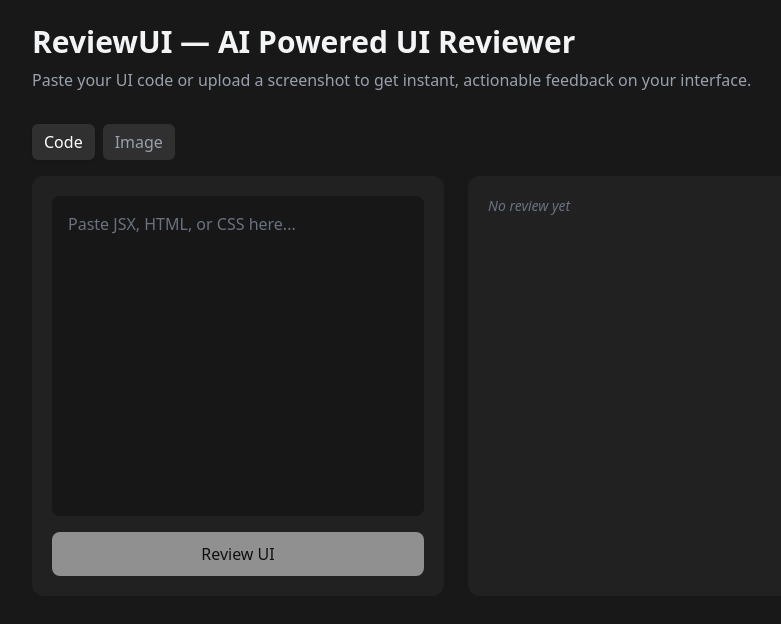
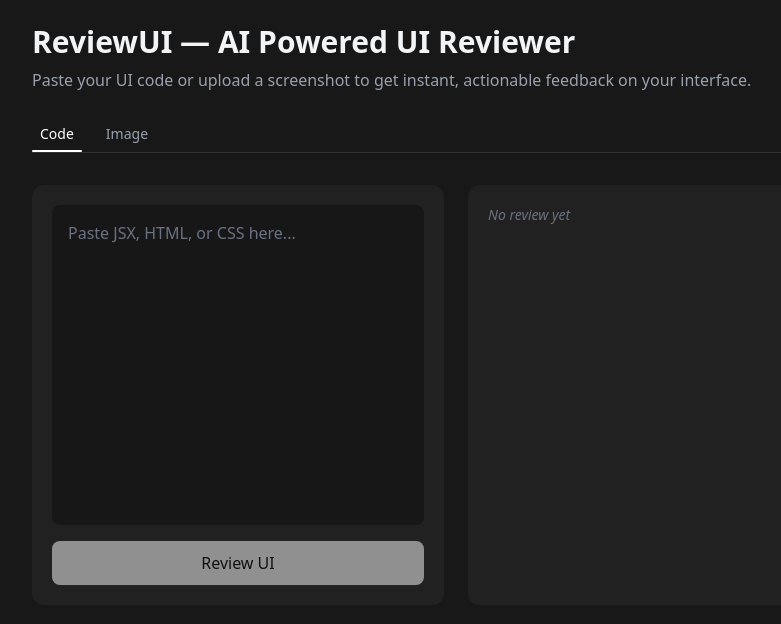
Before and after one commit to codingwolf-at/ai-ui-reviewer, a Next.js app: page / in a window 1280 px wide. Shown: the top 624 px of the page, without its empty margins (184-965 px from the left). Built offline with nearby package versions, Linux system fonts and the light colour scheme.

Commit message:
Update Tabs component styling to enhance visual clarity and user experience. Adjust tab layout with increased spacing and a bottom border, and implement an active tab indicator for improved navigation feedback.

```diff
--- a/src/components/Tabs.tsx
+++ b/src/components/Tabs.tsx
@@ -15,7 +15,7 @@ const Tabs = ({ tabs, activeTab, onChange }: TabsProps) => {
     if (!tabs.length) return null;
 
     return (
-        <div className="flex gap-2 mb-4">
+        <div className="flex gap-4 border-b border-white/10">
             {tabs.map(({ id, label }) => {
                 const isActive = activeTab === id;
                 return (
@@ -23,15 +23,18 @@ const Tabs = ({ tabs, activeTab, onChange }: TabsProps) => {
                         key={id}
                         onClick={() => onChange(id)}
                         disabled={isActive}
-                        className={`
-                            bg-(--surface-bg) rounded-md px-3 py-1.5 cursor-pointer
+                        className={`relative pb-2 px-2 text-sm font-medium transition-colors cursor-pointer
                             ${isActive
-                                ? "text-white shadow-sm"
-                                : "text-gray-400 hover:text-gray-200 hover:bg-white/5"
+                                ? "text-white"
+                                : "text-gray-400 hover:text-gray-200"
                             }
                         `}
                     >
                         {label}
+                        {activeTab === id && (
+                            <span className="absolute left-0 bottom-0 w-full h-0.5 bg-white rounded-full" />
+                        )}
+
                     </button>
                 );
             })}
```
